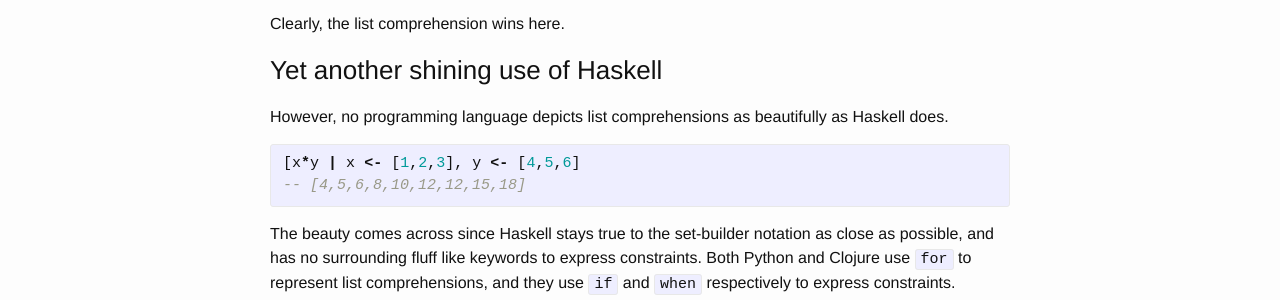
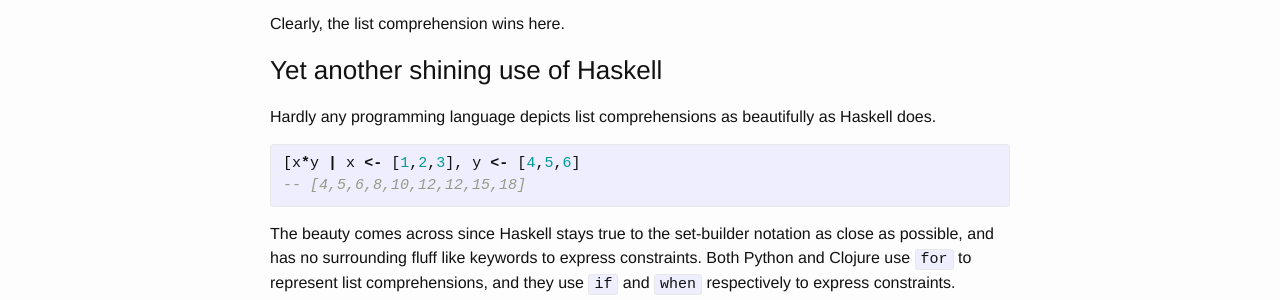
Before and after one commit to aquaraga/aquaraga.github.io, a Jekyll site: the page built from _posts/2018-03-17-list-comprehensions.md, in a window 1280 px wide. Shown: the part 937-1237 px from the top of the page. Built offline with Jekyll 4.4.1, drawn with Linux system fonts in a browser that asks for light colours; formulas are drawn with MathJax 3; comment, search, counter and statistics services are not loaded.

Commit message:
Text change

```diff
--- a/_posts/2018-03-17-list-comprehensions.md
+++ b/_posts/2018-03-17-list-comprehensions.md
@@ -43,7 +43,7 @@ Clearly, the list comprehension wins here.
 
 ### Yet another shining use of Haskell ###
 
-However, no programming language depicts list comprehensions as beautifully as Haskell does.
+Hardly any programming language depicts list comprehensions as beautifully as Haskell does.
 {% highlight haskell %}
 [x*y | x <- [1,2,3], y <- [4,5,6]
 -- [4,5,6,8,10,12,12,15,18]
```
